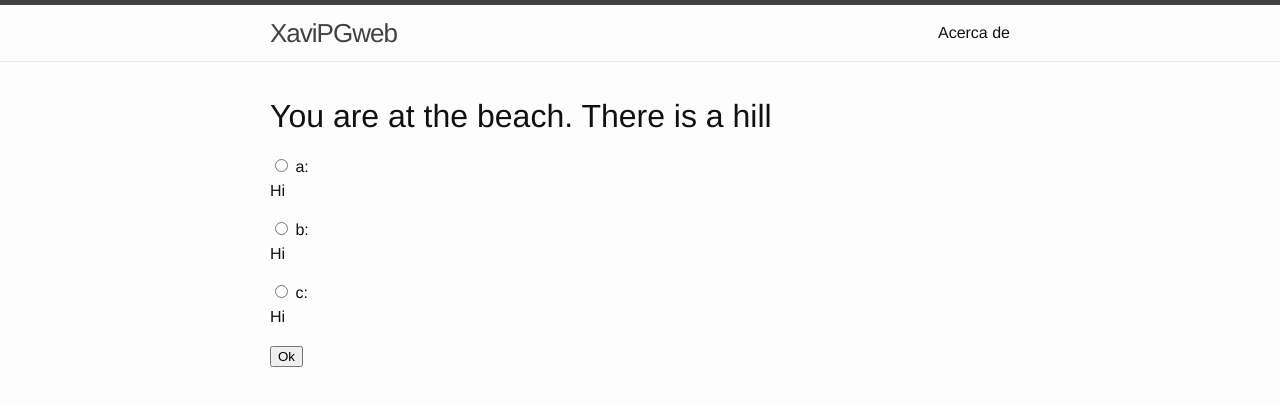
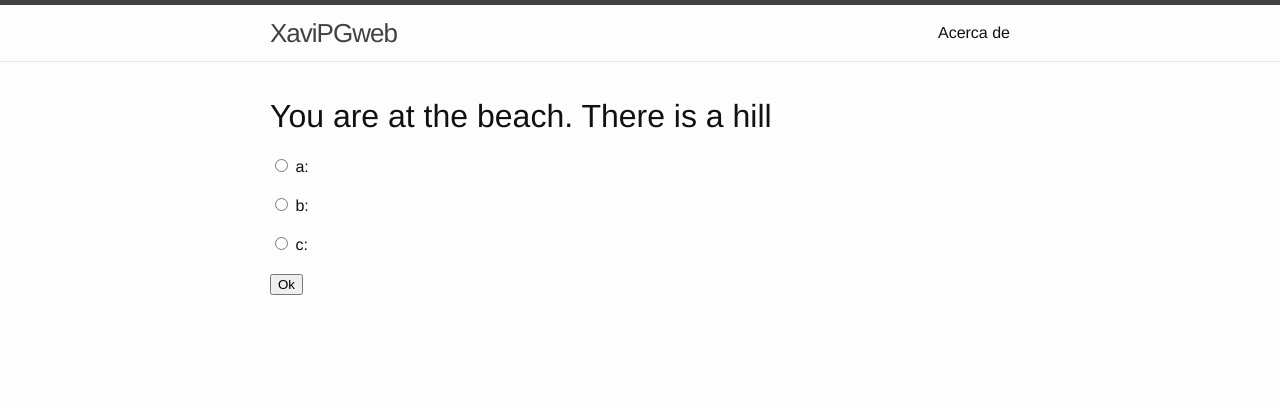
Before and after one commit to xavipgweb/xavipgweb.github.io, a Jekyll site: the page built from index.html, in a window 1280 px wide. Shown: the top 406 px of the page. Built offline with Jekyll 4.4.1, drawn with Linux system fonts in a browser that asks for light colours.

Commit message:
Update index.html

```diff
--- a/index.html
+++ b/index.html
@@ -27,11 +27,11 @@ layout: default
 
 <form>
   <input type="radio" name="gender" value="male"> a:<br>
-  <p id = "1">Hi</p>
+  <p id = "1"></p>
   <input type="radio" name="gender" value="female"> b:<br>
-  <p id = "2">Hi</p>
+  <p id = "2"></p>
   <input type="radio" name="gender" value="other"> c:<br>
-  <p id = "3">Hi</p>
+  <p id = "3"></p>
 </form>
 <button onclick="ok()">Ok</button>
 
```
